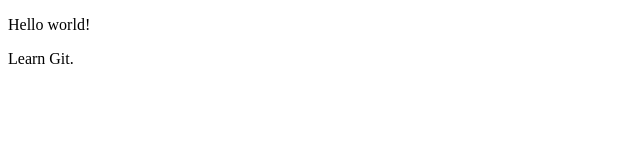
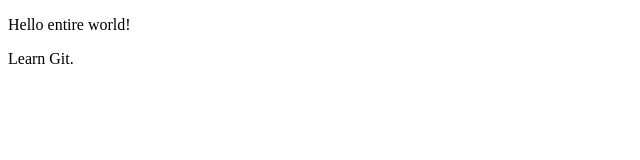
Before and after one commit to tiandavis/git-tutorial, a plain HTML site: page index.html in a window 1280 px wide. Shown: the full height of the page, 0-640 px from the left. Drawn offline with Linux system fonts and the light colour scheme.

Commit message:
Committing before code merge.

```diff
--- a/index.html
+++ b/index.html
@@ -5,7 +5,7 @@
     <link rel="stylesheet" type="text/css" href="/css/acme.css">
   </head>
   <body>
-    <p>Hello world!</p>
+    <p>Hello entire world!</p>
     <p>Learn Git.</p>
   </body>
 </html>
```
